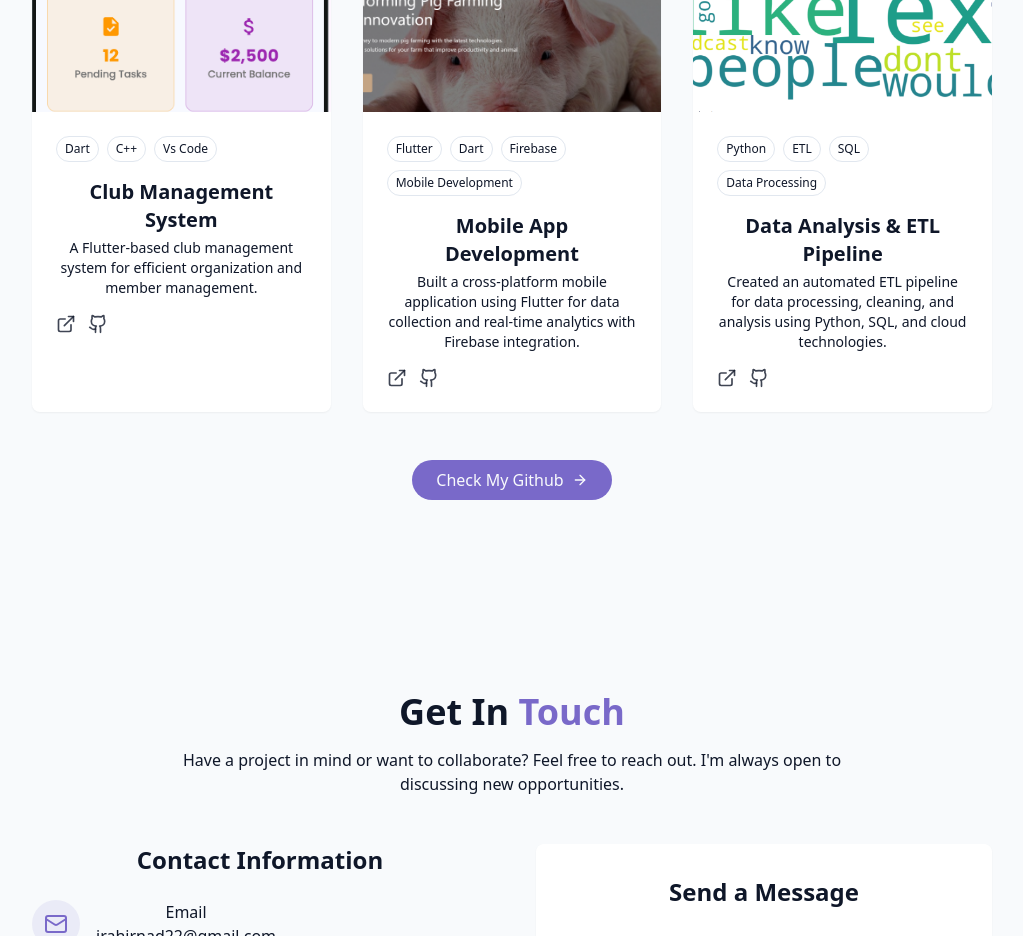
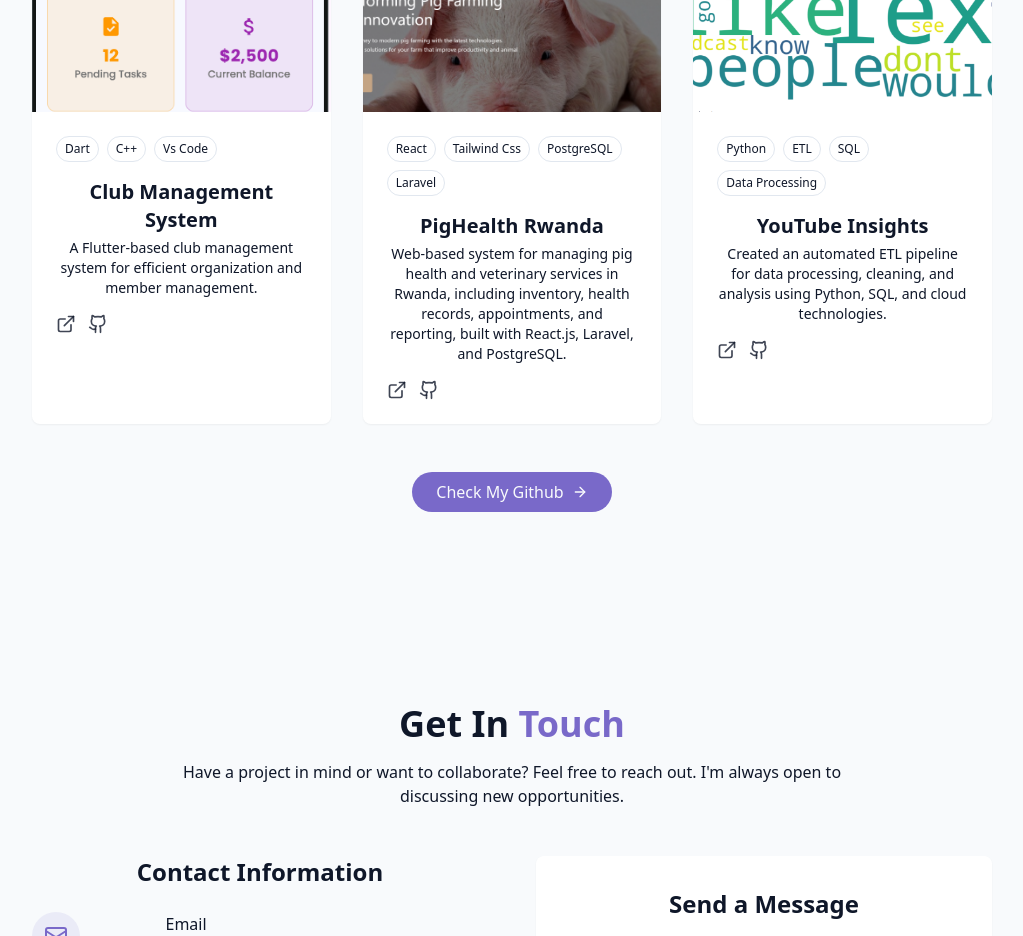
Before and after one commit to NadiaHirwa/HirwaNadiaPortfolio, a React (Vite) app: page / in a window 1280 px wide. Shown: the part 6540-7476 px from the top of the page, without its empty margins (128-1151 px from the left). Built offline with nearby package versions, Linux system fonts and the light colour scheme.

Commit message:
added club management project

```diff
--- a/src/components/ProjectsSection.jsx
+++ b/src/components/ProjectsSection.jsx
@@ -25,7 +25,7 @@ const projects = [
     description: "Cleaned and analyzed population data with Python and Power BI; created interactive dashboard showing country trends for SDG insights.",
     image: "/projects/project3.png",
     tags: ["Pythn", "SQL", "Power BI"],
-    // demoUrl: "#",
+    demoUrl: "#",
     githubUrl: "https://github.com/NadiaHirwa/Population-Data-World-Bank-API-.git",
   },
   {
@@ -34,21 +34,21 @@ const projects = [
     description: "A Flutter-based club management system for efficient organization and member management.",
     image: "/projects/project4.png",
     tags: ["Dart", "C++", "Vs Code"],
-    // demoUrl: "#",
+    demoUrl: "#",
     githubUrl: "https://github.com/NadiaHirwa/Club-Management.git",
   },
   {
     id: 5,
-    title: "Mobile App Development",
-    description: "Built a cross-platform mobile application using Flutter for data collection and real-time analytics with Firebase integration.",
+    title: "PigHealth Rwanda",
+    description: "Web-based system for managing pig health and veterinary services in Rwanda, including inventory, health records, appointments, and reporting, built with React.js, Laravel, and PostgreSQL.",
     image: "/projects/project5.png",
-    tags: ["Flutter", "Dart", "Firebase", "Mobile Development"],
-    demoUrl: "#",
-    githubUrl: "#",
+    tags: ["React", "Tailwind Css", "PostgreSQL", "Laravel"],
+    demoUrl: "https://pig-health.vercel.app/",
+    githubUrl: "https://github.com/NadiaHirwa/Pig-Health.git",
   },
   {
     id: 6,
-    title: "Data Analysis & ETL Pipeline",
+    title: "YouTube Insights",
     description: "Created an automated ETL pipeline for data processing, cleaning, and analysis using Python, SQL, and cloud technologies.",
     image: "/projects/project6.png",
     tags: ["Python", "ETL", "SQL", "Data Processing"],
```
